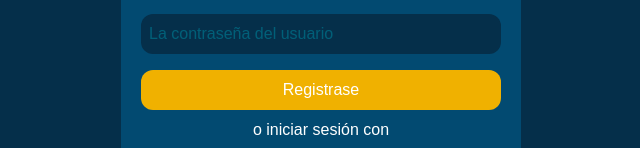
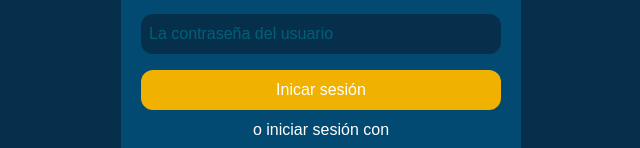
Before and after one commit to JCD-SENA/GestorListaMercado, a React (Vite) app: page / in a window 1280 px wide. Both pictures are taken after a click on the element "Inicia sesión". Shown: the part 266-414 px from the top of the page, without its empty margins (319-959 px from the left). Built offline with nearby package versions, Linux system fonts and the light colour scheme; no server answers.

Commit message:
Se cambia un solo texto

```diff
--- a/src/components/Login/Login.jsx
+++ b/src/components/Login/Login.jsx
@@ -50,7 +50,7 @@ export const Login = () => {
 						}
 					}}
 				/>
-				<input type="submit" className={styles.submitStyle} value="Registrase"/>
+				<input type="submit" className={styles.submitStyle} value="Inicar sesión"/>
 			</form>
 			<div className="flex-col flex w-full items-center">
 				o iniciar sesión con
```
